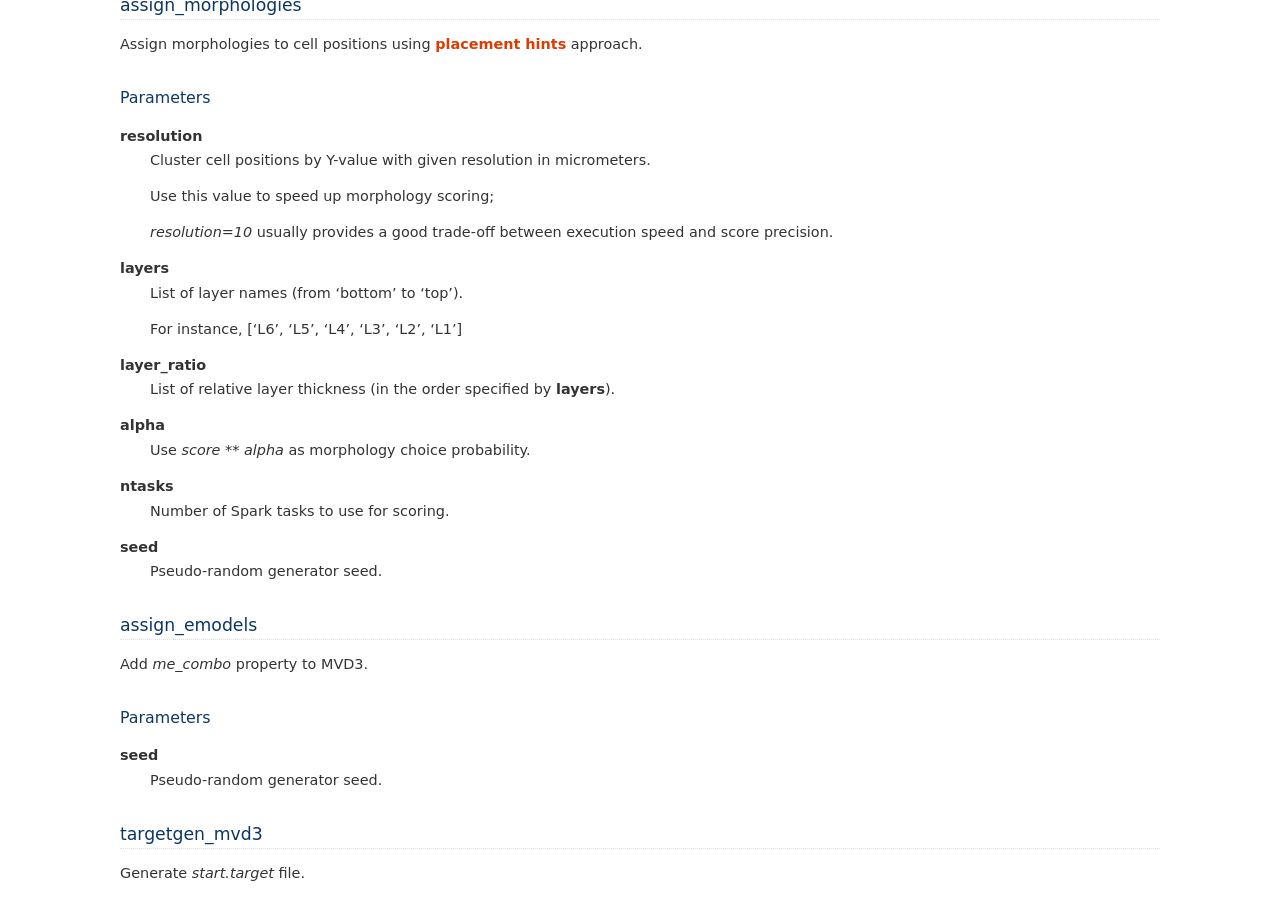
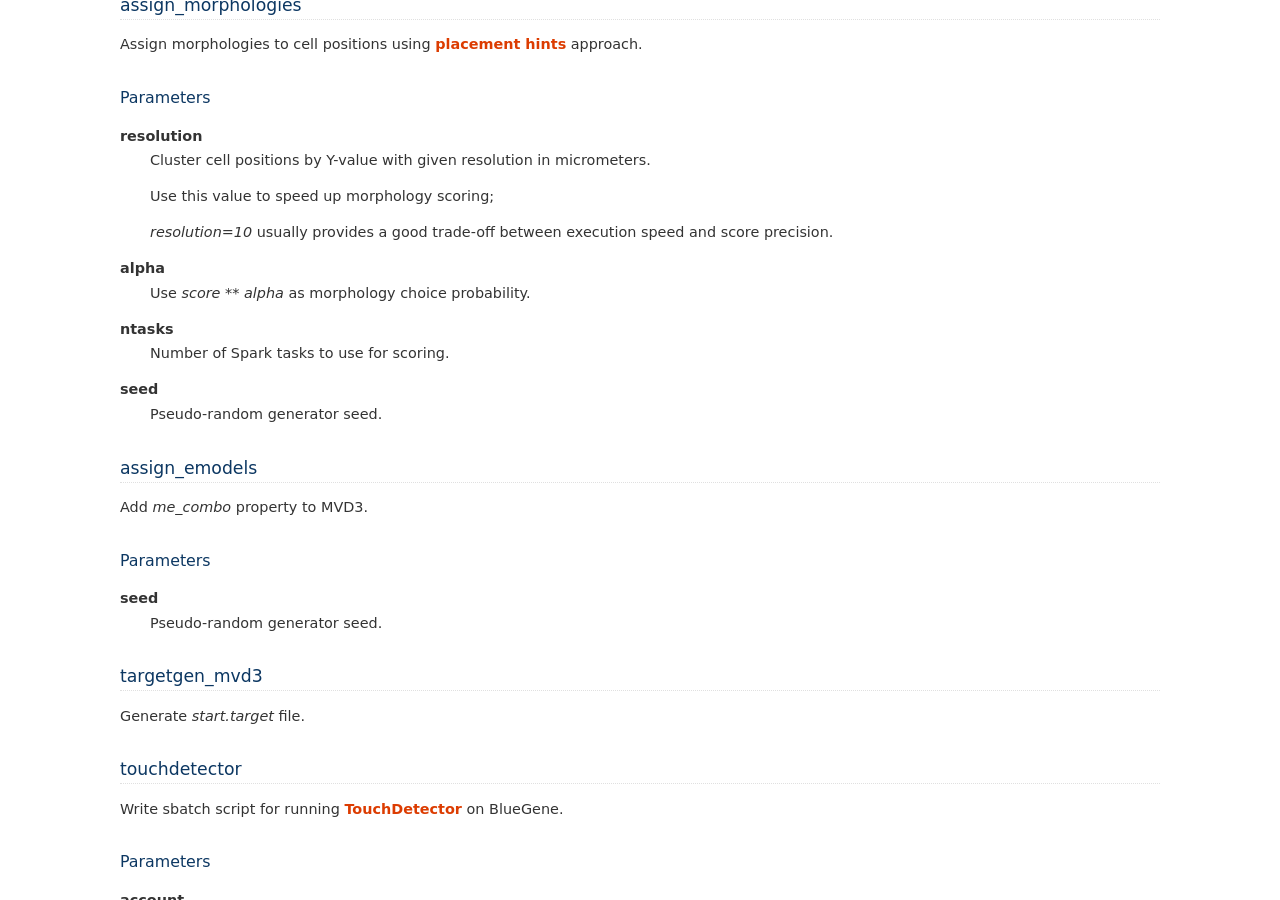
Before and after one commit to BlueBrain/circuit-build, a Sphinx documentation site: the page built from doc/source/phases.rst, in a window 1280 px wide and 900 px high, scrolled down 1114 px. Built offline with Sphinx 7.4.7, drawn with Linux system fonts in a browser that asks for light colours.

Commit message:
Updated `assign-morphologies` phase (NCX-132)
Change-Id: Ic4194f20554c372b041fca2405be807d5e8330a2

```diff
--- a/doc/source/atlas.rst
+++ b/doc/source/atlas.rst
@@ -11,10 +11,7 @@ In particular, the following *data_types* are expected to be found in the atlas:
 
 - `brain_regions`, `scalar field <https://bbpteam.epfl.ch/project/spaces/display/NRINF/Scalar+Value+Image>`_ specifying region ID for each voxel
 - `orientation`, `orientation field <https://bbpteam.epfl.ch/project/spaces/display/NRINF/Orientation+Field>`_ defining cell orientation for each voxel in quaternion representation
-- `height`, `scalar field <https://bbpteam.epfl.ch/project/spaces/display/NRINF/Scalar+Value+Image>`_ defining total brain region thickness along "main cell direction" axis
-- `distance`, `scalar field <https://bbpteam.epfl.ch/project/spaces/display/NRINF/Scalar+Value+Image>`_ defining distance from "bottom" along "main cell direction" axis
-
-The last two datasets are used by :ref:`ref-phase-assign-morphologies` phase.
+- `[PH]<X>`, `layer profiles <https://bbpteam.epfl.ch/documentation/placement-algorithm-1.1/index.html#ref-data-atlas>
 
 .. tip::
 
--- a/doc/source/phases.rst
+++ b/doc/source/phases.rst
@@ -56,7 +56,7 @@ Parameters
 assign_morphologies
 -------------------
 
-Assign morphologies to cell positions using `placement hints <https://bbpteam.epfl.ch/documentation/placement-algorithm-1.0/index.html>`_ approach.
+Assign morphologies to cell positions using `placement hints <https://bbpteam.epfl.ch/documentation/placement-algorithm-1.1/index.html>`_ approach.
 
 Parameters
 ~~~~~~~~~~
@@ -67,15 +67,6 @@ Parameters
     Use this value to speed up morphology scoring;
 
     *resolution=10* usually provides a good trade-off between execution speed and score precision.
-
-
-**layers**
-    List of layer names (from 'bottom' to 'top').
-
-    For instance, ['L6', 'L5', 'L4', 'L3', 'L2', 'L1']
-
-**layer_ratio**
-    List of relative layer thickness (in the order specified by **layers**).
 
 **alpha**
     Use `score ** alpha` as morphology choice probability.
```
Also changed, not shown: 2 other files.
